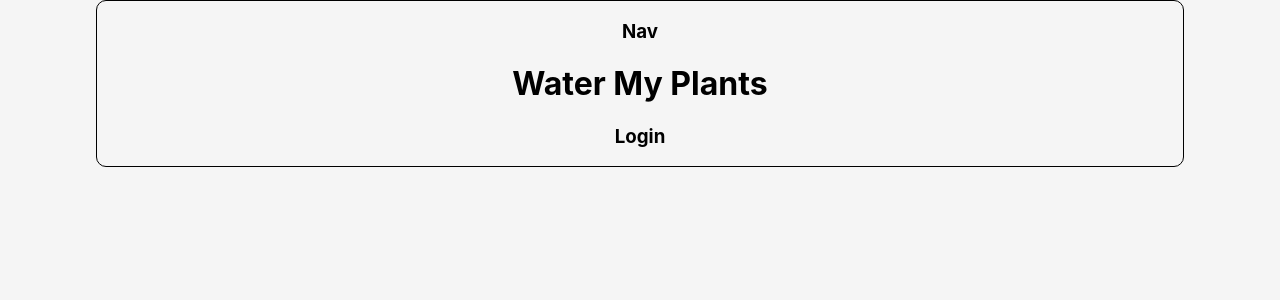
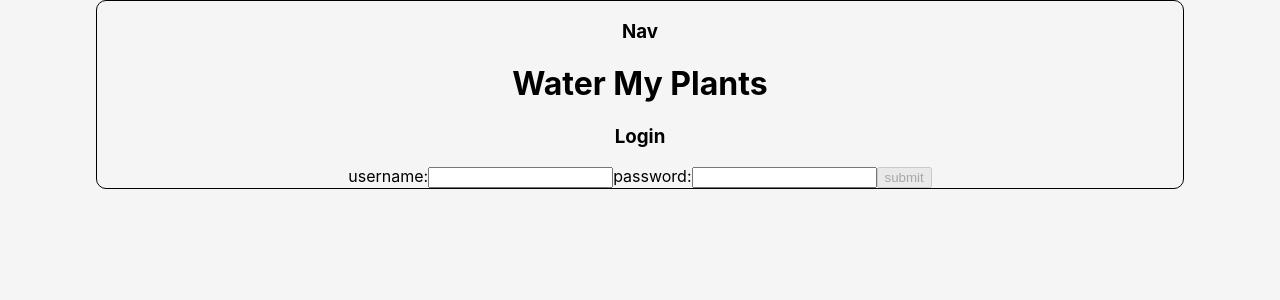
Before and after one commit to Build-Week-PTCT-Water-My-Plants/front-end, a React (Create React App) app: page /login in a window 1280 px wide. Shown: the top 300 px of the page. Built offline with nearby package versions, Linux system fonts and the light colour scheme.

Commit message:
astarted login form

```diff
--- a/src/components/Login.js
+++ b/src/components/Login.js
@@ -1,11 +1,79 @@
-import React from "react";
+import React, { useState, useEffect } from "react";
+import axios from 'axios';
+
+const initialData = {
+  username: "",
+  password: "",
+}
+
+const initialErrors = {
+  username: "",
+  password: "",
+}
+
 
 const Login = () => {
+
+  const [formData, setFormData] = useState(initialData);
+  const [errors, setErrors] = useState(initialErrors);
+  const [disabled, setDisabled] = useState(true);
+
+  const onSubmit = (e) => {
+    e.preventDefault();
+    formSubmit();
+  }
+
+  const formSubmit = (e) => {
+    e.preventDefault();
+    axios
+      .post("", formData)
+      .then(res => {
+        console.log(res)
+      })
+      .catch(err => console.log("Error, err"))
+  }
+
+  const onChange = (e) => {
+    e.preventDefault();
+    console.log(formData);
+    setFormData(initialData)
+  }
+
+  useEffect(() => {
+
+  })
+
   return (
-    <div className="login">
-      <h3>Login</h3>
-    </div>
+
+    <form>
+      <div className="login">
+
+        <h3>Login</h3>
+          <label>username:</label>
+            <input
+              type = "text"
+              name = "username"
+              value = { formData.username }
+              onChange = { onChange }
+              />
+
+          <label>password:</label>
+          <input
+            type = "password"
+            name = "pasword"
+            value = { formData.password }
+            onChange = { onChange }
+          />
+
+          <button
+            type = "submit"
+            name = "submit"
+            disabled = {disabled}>submit</button>
+      </div>
+    </form>
+
   );
 };
 
+
 export default Login;
```
Also changed, not shown: 1 other file (tests, documents, lock files or other folders).
